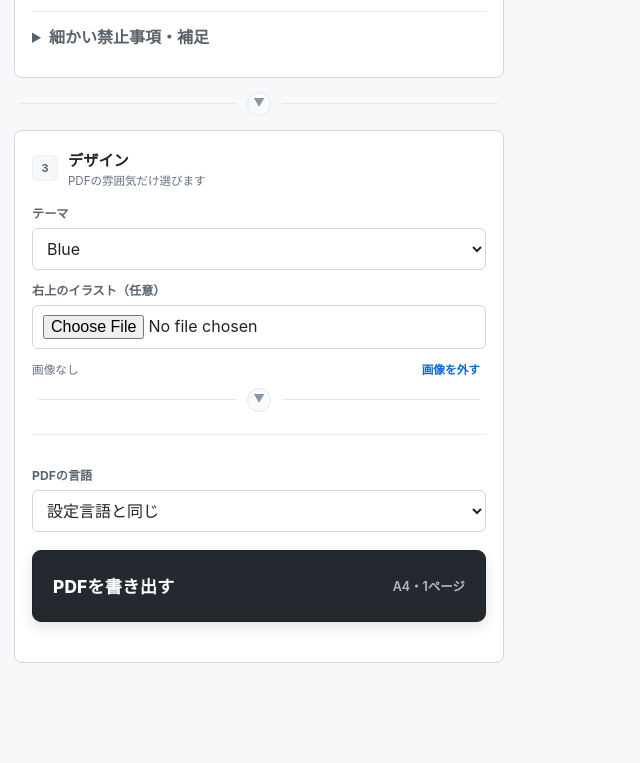
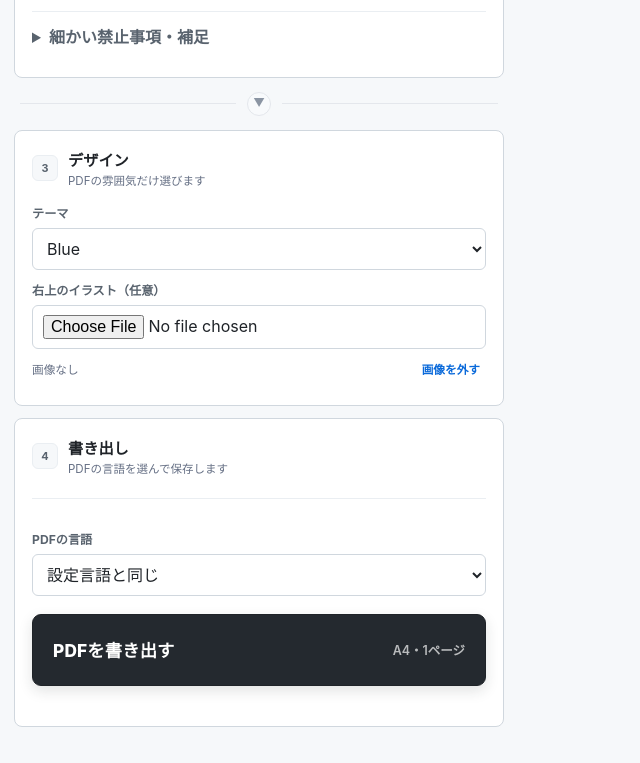
Before and after one commit to Fugu0141/License_Creator, a plain HTML site: page index.html in a window 1280 px wide. Shown: the part 1459-2222 px from the top of the page, without its empty margins (0-640 px from the left). Before the commit the page ends 2158 px from the top, so only its background shows below. Drawn offline with Linux system fonts and the light colour scheme.

Commit message:
Separate PDF export into step 4

```diff
--- a/index.html
+++ b/index.html
@@ -32,7 +32,7 @@
   <link rel="stylesheet" href="style.css?v=20260815-1929">
   <link rel="stylesheet" href="download-cta.css?v=20260815-0827">
   <link rel="stylesheet" href="autosave-toggle.css?v=20260822-1511">
-  <link rel="stylesheet" href="i18n.css?v=20260822-1511">
+  <link rel="stylesheet" href="i18n.css?v=20260822-1521">
 </head>
 <body>
   <header class="topbar">
@@ -132,6 +132,10 @@
           <label class="field wide"><span>右上のイラスト（任意）</span><input id="imageInput" type="file" accept="image/png,image/jpeg,image/webp"></label>
         </div>
         <div class="image-actions"><span id="imageLabel">画像なし</span><button id="resetImageButton" type="button">画像を外す</button></div>
+      </section>
+
+      <section id="exportCard" class="card export-card">
+        <div class="card-head"><span>4</span><div><strong id="exportCardTitle">書き出し</strong><small id="exportCardSubtitle">PDFの言語を選んで保存します</small></div></div>
         <div class="download-area">
           <label class="export-language-field" for="pdfLanguageSelect">
             <span id="pdfLanguageLabel">PDFの言語</span>
@@ -176,6 +180,6 @@
   <script src="editor-restore-fix.js?v=20260815-0827" defer></script>
   <script src="cc-note-append.js?v=20260815-2007" defer></script>
   <script src="i18n.js?v=20260822-1449" defer></script>
-  <script src="i18n-final.js?v=20260822-1511" defer></script>
+  <script src="i18n-final.js?v=20260822-1521" defer></script>
 </body>
 </html>
```
